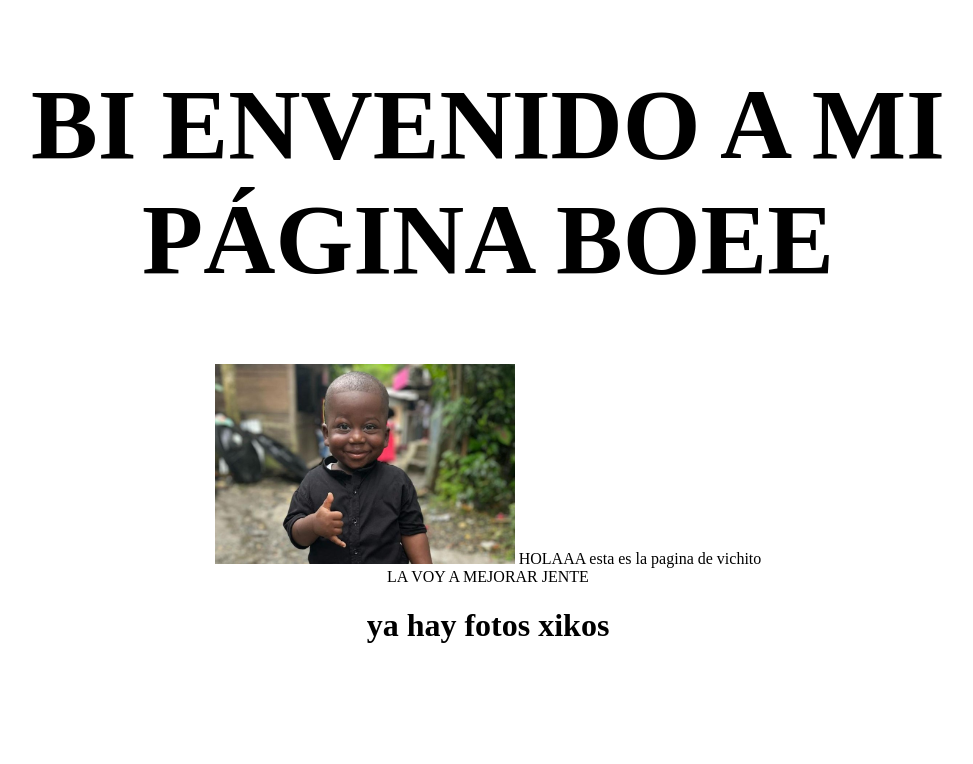
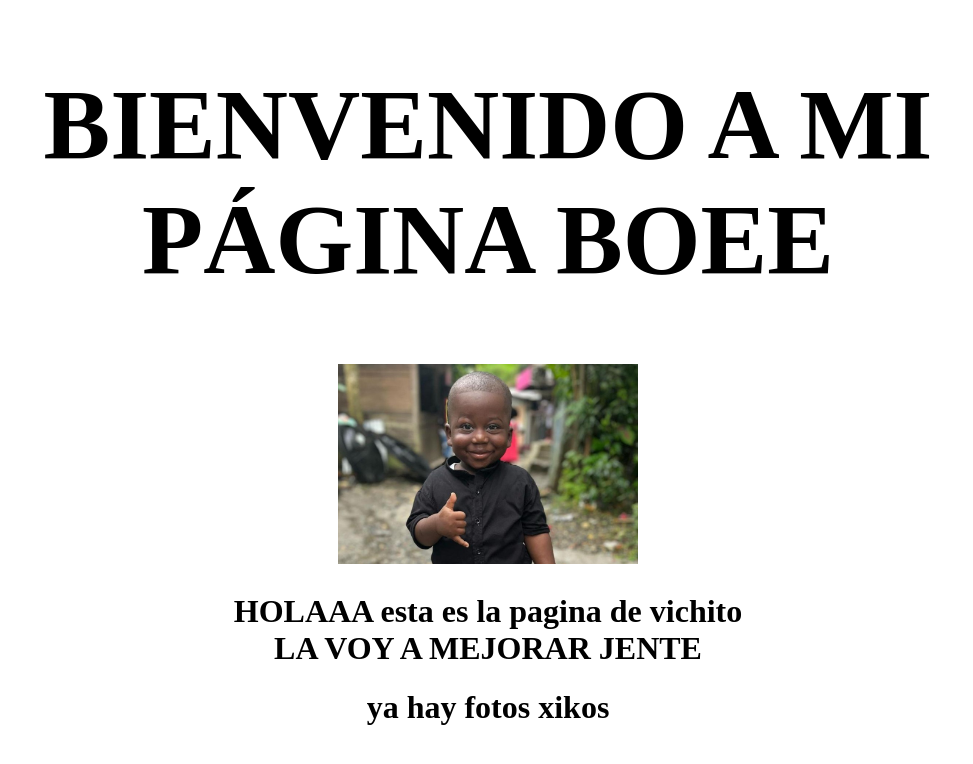
Before and after one commit to Shok-week/mi-pagina, a plain HTML site: page index.html in a window 1280 px wide. Shown: the whole page, without its empty margins (152-1125 px from the left). Drawn offline with Linux system fonts and the light colour scheme.

Commit message:
Añadí imagen y tamaño de texto

```diff
--- a/index.html
+++ b/index.html
@@ -5,11 +5,10 @@
 </head>
 <body style="text-align: center;">
   <h1 style="font-size:100px;">
-    BI ENVENIDO A MI PÁGINA BOEE
+    BIENVENIDO A MI PÁGINA BOEE
 </h1>
-  <img src="56PLOZI5FNGRBCDM3SNCB4PZAE.jpg"width="300">
-    </h1>
-  <img
+  <h1><img src="56PLOZI5FNGRBCDM3SNCB4PZAE.jpg"width="300"></h1>
+
   <h1>HOLAAA esta es la pagina de vichito<br>LA VOY A MEJORAR JENTE</h1>
   <h1>ya hay fotos xikos</h1>
 </body>
```
